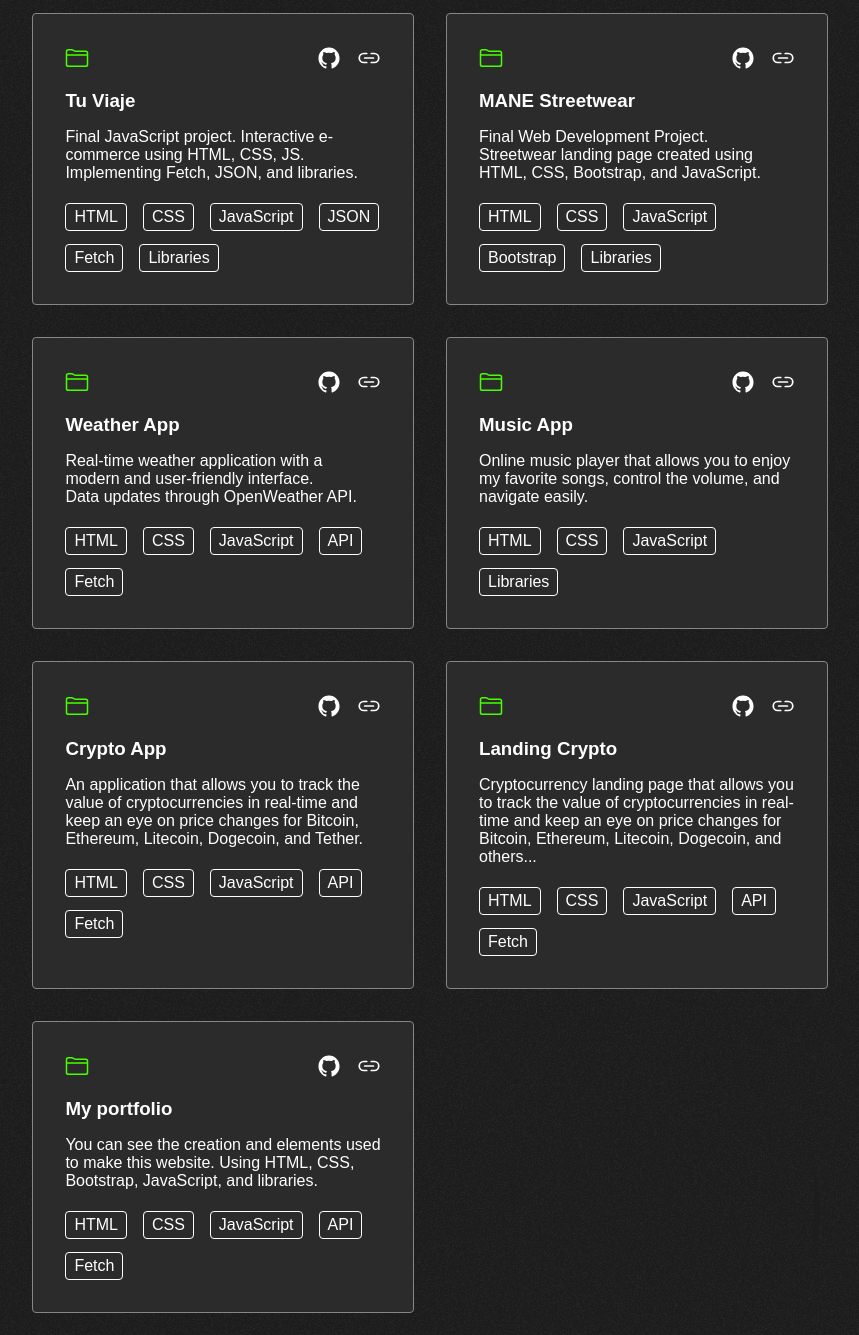
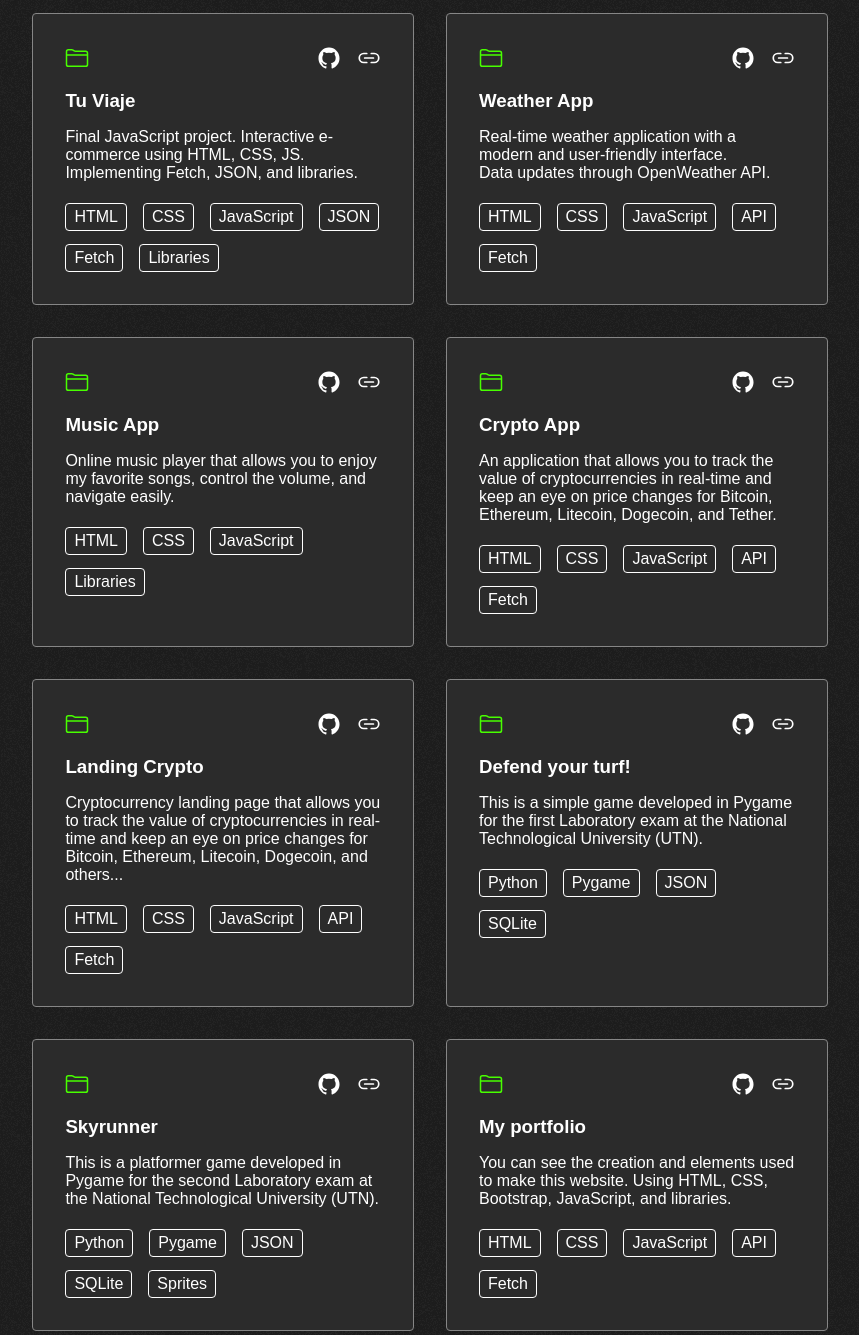
Before and after one commit to matibbaez/newPortfolio, a plain HTML site: page index.html in a window 1280 px wide. Shown: the part 1720-3055 px from the top of the page, without its empty margins (210-1069 px from the left). Drawn offline with nearby package versions, Linux system fonts and the light colour scheme; a script that the page names is missing; a web font is replaced by a local one.

Commit message:
add new resume and two news proyects

```diff
--- a/index.html
+++ b/index.html
@@ -104,23 +104,6 @@
                         <li class="skill">Libraries</li>
                     </ul>
                 </article>
-                <article class="project" aria-labelledby="title-mane">
-                    <div class="project-icons">
-                        <ion-icon aria-hidden="true" name="folder-outline" role="img" class="md hydrated" style = "color: #48ff00;"></ion-icon>
-                        <a target="_blank" href="https://github.com/matibbaez/mane-repository.github.io" data-tooltip="View repository"><ion-icon name="logo-github"></ion-icon>
-                        </a>
-                        <a target="_blank" href="https://matibbaez.github.io/mane-repository.github.io/" data-tooltip="View deploy"><ion-icon name="link-outline"></ion-icon></a>
-                    </div>
-                    <h3 class="project-title">MANE Streetwear</h3>
-                    <p>Final Web Development Project.<br>Streetwear landing page created using HTML, CSS, Bootstrap, and JavaScript.</p>
-                    <ul class="skills-list project-skills">
-                        <li class="skill">HTML</li>
-                        <li class="skill">CSS</li>
-                        <li class="skill">JavaScript</li>
-                        <li class="skill">Bootstrap</li>
-                        <li class="skill">Libraries</li>
-                    </ul>
-                </article>
                 <article class="project" aria-labelledby="title-weather">
                     <div class="project-icons">
                         <ion-icon aria-hidden="true" name="folder-outline" role="img" class="md hydrated" style = "color: #48ff00;"></ion-icon>
@@ -194,6 +177,43 @@
                         <li class="skill">JavaScript</li>
                         <li class="skill">API</li>
                         <li class="skill">Fetch</li>
+                    </ul>
+                </article>
+                <article class="project" aria-labelledby="title-weather">
+                    <div class="project-icons">
+                        <ion-icon aria-hidden="true" name="folder-outline" role="img" class="md hydrated" style = "color: #48ff00;"></ion-icon>
+                        <a target="_blank" href="https://github.com/matibbaez/defendYourTurf" data-tooltip="View repository"><ion-icon name="logo-github"></ion-icon>
+                        </a>
+                        <a target="_blank" href="https://youtu.be/byXjDqmJozc?si=L2-BbVanjlLjNk1g" data-tooltip="View gameplay"><ion-icon name="link-outline"></ion-icon></a>
+                    </div>
+                    <h3 class="project-title">Defend your turf!</h3>
+                    <p>This is a simple game developed in Pygame for the first Laboratory exam at the National Technological University (UTN).<br>
+
+                    </p>
+                    <ul class="skills-list project-skills">
+                        <li class="skill">Python</li>
+                        <li class="skill">Pygame</li>
+                        <li class="skill">JSON</li>
+                        <li class="skill">SQLite</li>
+                    </ul>
+                </article>
+                <article class="project" aria-labelledby="title-weather">
+                    <div class="project-icons">
+                        <ion-icon aria-hidden="true" name="folder-outline" role="img" class="md hydrated" style = "color: #48ff00;"></ion-icon>
+                        <a target="_blank" href="https://github.com/matibbaez/skyRunner" data-tooltip="View repository"><ion-icon name="logo-github"></ion-icon>
+                        </a>
+                        <a target="_blank" href="https://youtu.be/SBz8_hA5Buc?si=3a7tn3RLjod6IIiO" data-tooltip="View gameplay"><ion-icon name="link-outline"></ion-icon></a>
+                    </div>
+                    <h3 class="project-title">Skyrunner</h3>
+                    <p>This is a platformer game developed in Pygame for the second Laboratory exam at the National Technological University (UTN).<br>
+
+                    </p>
+                    <ul class="skills-list project-skills">
+                        <li class="skill">Python</li>
+                        <li class="skill">Pygame</li>
+                        <li class="skill">JSON</li>
+                        <li class="skill">SQLite</li>
+                        <li class="skill">Sprites</li>
                     </ul>
                 </article>
                 <article class="project" aria-labelledby="title-portfolio">
@@ -283,7 +303,7 @@
     <footer class="footer">
         <div class="container">
             <div class="footer-inner">
-                <a target="_blank" href="https://docdro.id/PVL7dNN" data-tooltip="CV">
+                <a target="_blank" href="https://drive.google.com/file/d/1sqNJtT5TuM854TWSCiCDDJnTo8iL2u67/view?usp=drive_link" data-tooltip="CV">
                     <ion-icon name="reader-outline"></ion-icon>
                 </a>
                 <a target="_blank" href="https://instagram.com/matibbaez" data-tooltip="Instagram" aria-label="Instagram (abre en una nueva pestaña)">
```
